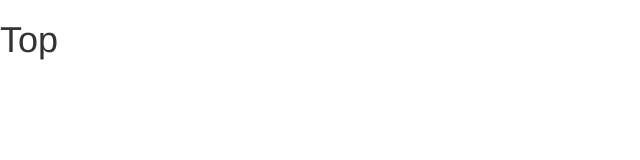
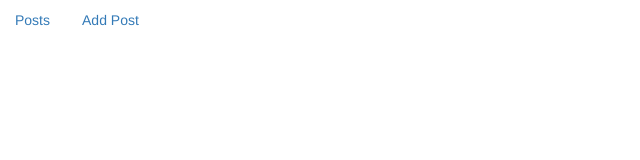
Before and after one commit to kpl39/mvp-project, a website: page index.html in a window 1280 px wide. Shown: the whole page, without its empty margins (0-640 px from the left). Drawn offline with nearby package versions, Linux system fonts and the light colour scheme; some packages are replaced by stand-ins of ours.

Commit message:
added nav to index.html

```diff
--- a/index.html
+++ b/index.html
@@ -6,8 +6,11 @@
     <link rel="stylesheet" type="text/css" href="styles/style.css" />
     <link rel ="stylesheet" type="text/css" href="node_modules/bootstrap/dist/css/bootstrap.min.css">
   </head>
-  <body ng-app="mvp">
-  <h1>Top</h1>
+    <body ng-app="mvp">
+    <ul class="nav nav-pills">
+    <li role="presentation"><a href="#/posts">Posts</a></li>
+    <li role="presentation"><a href="#/newpost">Add Post</a></li>
+  </ul>
 
   <div class="view">
     <ui-view></ui-view>
```
